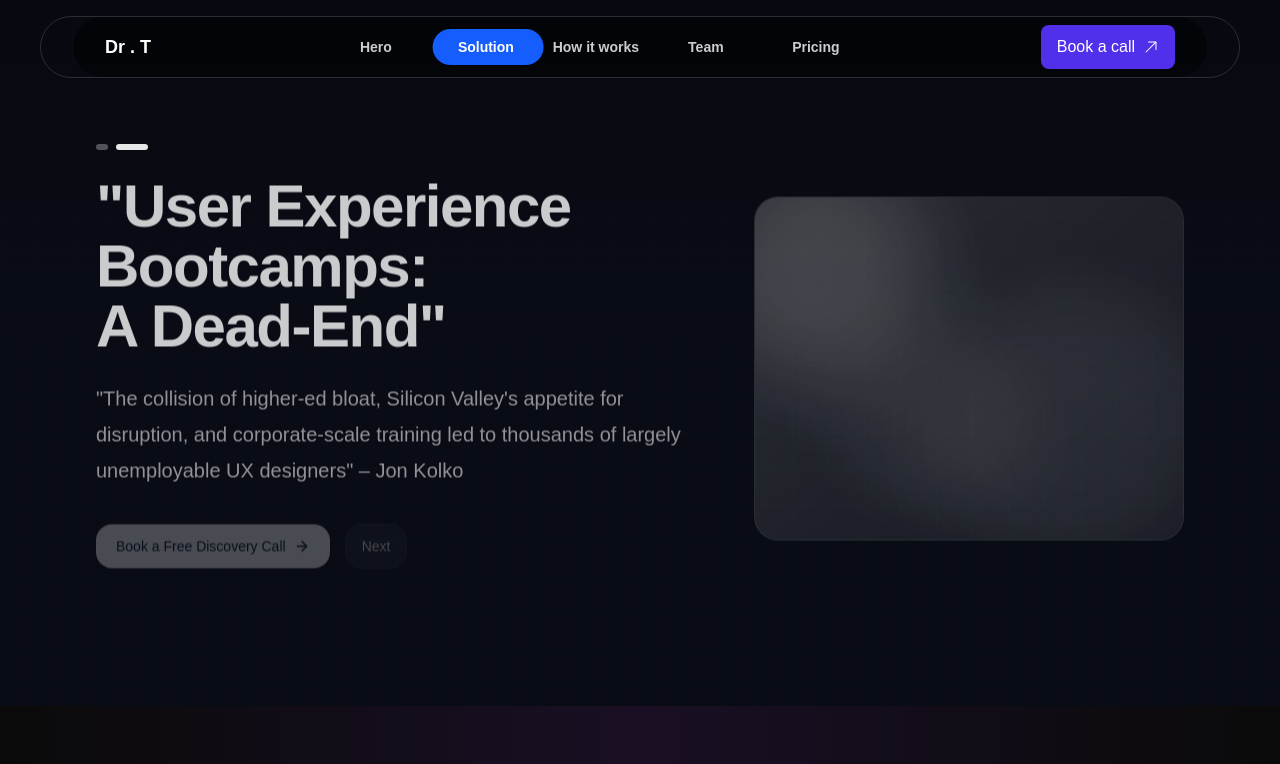
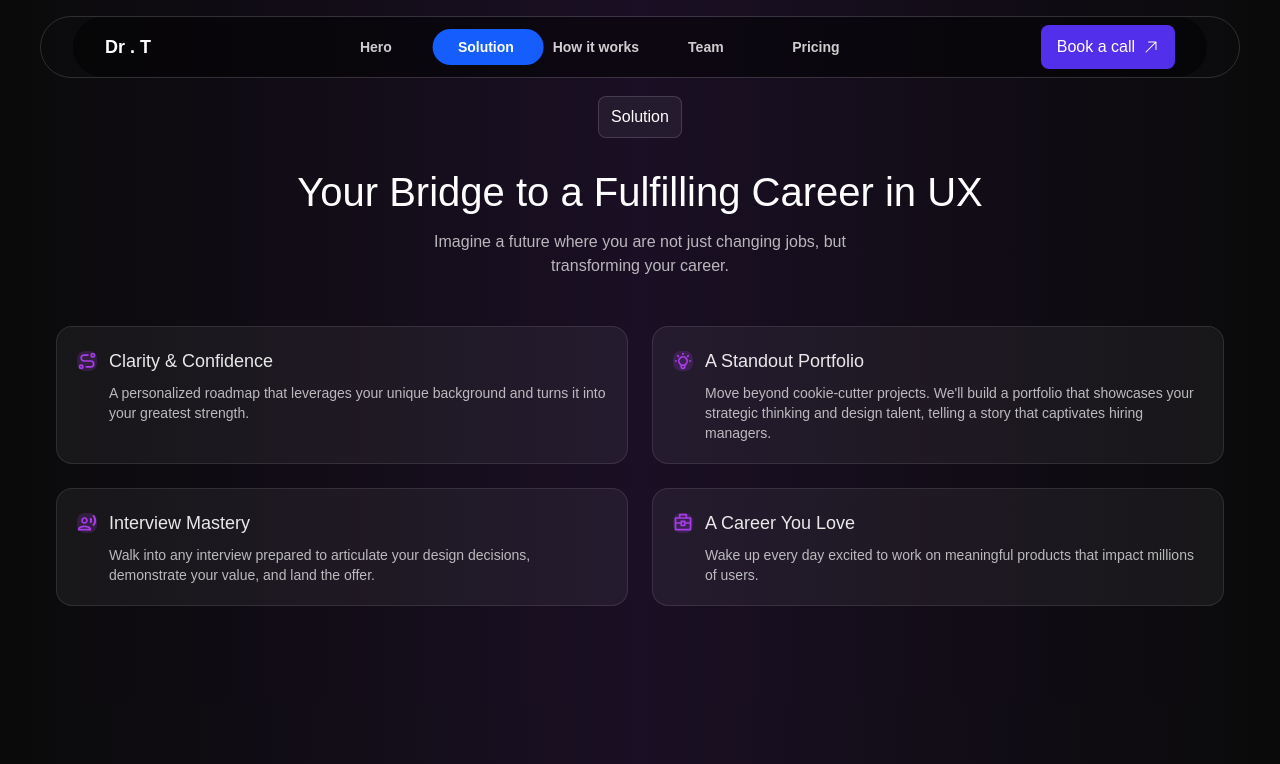
Before and after one commit to MTS-Services/troyabel_250_next, a Next.js app: page / in a window 1280 px wide. Shown: the top 764 px of the page. Built offline with nearby package versions, Linux system fonts and the light colour scheme; a web font is replaced by a local one.

Commit message:
(fix): fixed how it work info

```diff
--- a/src/app/components/home/Hero.jsx
+++ b/src/app/components/home/Hero.jsx
@@ -1,246 +1,248 @@
-"use client";
+'use client';
 
-import { useEffect, useState } from "react";
-import { AnimatePresence, motion } from "framer-motion";
-import { ArrowRight } from "lucide-react";
+import { useEffect, useState } from 'react';
+import { AnimatePresence, motion } from 'framer-motion';
+import { ArrowRight } from 'lucide-react';
 
-/**
- * Dual-Quote HERO
- * - Two animated intro slides that auto-rotate (configurable)
- * - Exact texts provided by the user
- * - CTA: "Book a Free Discovery Call"
- * - Background variants: "aurora" (default) | "dark-veil"
- * - Copy/paste into any Next.js/React project. TailwindCSS required.
- */
-export default function Hero({
-  variant = "aurora", // "aurora" | "dark-veil"
-  autoCycle = true,
-  cycleMs = 5500,
-}) {
-  const slides = [
-    {
-      id: "ux-career",
-      // Heading
-      title: "Master Every Stage of Your UX Career.",
-      // Bulleted copy
-      bullets: [
-        "Industry leaders with experience at major corporations and a history of teaching design and UX at top universities nationwide.",
-        "Forget one-size-fits-all bootcamps. Our team provides individualized coaching to build a unique portfolio that gets you hired and strategic mentoring to help you level up into a senior role.",
-      ],
-      cta: {
-        label: "Book a Free Discovery Call",
-        href: "#discovery-call",
-      },
-    },
-    {
-      id: "kolko-quote",
-      title: "\"User Experience Bootcamps: A Dead-End\"",
-      quote:
-        "\"The collision of higher-ed bloat, Silicon Valley's appetite for disruption, and corporate-scale training led to thousands of largely unemployable UX designers\" – Jon Kolko",
-      cta: {
-        label: "Book a Free Discovery Call",
-        href: "#discovery-call",
-      },
-    },
-  ];
+// /**
+//  * Dual-Quote HERO
+//  * - Two animated intro slides that auto-rotate (configurable)
+//  * - Exact texts provided by the user
+//  * - CTA: "Book a Free Discovery Call"
+//  * - Background variants: "aurora" (default) | "dark-veil"
+//  * - Copy/paste into any Next.js/React project. TailwindCSS required.
+//  */
+// export default function Hero({
+//   variant = 'aurora', // "aurora" | "dark-veil"
+//   autoCycle = true,
+//   cycleMs = 5500,
+// }) {
+//   const slides = [
+//     {
+//       id: 'ux-career',
+//       // Heading
+//       title: 'Master Every Stage of Your UX Career.',
+//       // Bulleted copy
+//       bullets: [
+//         'Industry leaders with experience at major corporations and a history of teaching design and UX at top universities nationwide.',
+//         'Forget one-size-fits-all bootcamps. Our team provides individualized coaching to build a unique portfolio that gets you hired and strategic mentoring to help you level up into a senior role.',
+//       ],
+//       cta: {
+//         label: 'Book a Free Discovery Call',
+//         href: '#discovery-call',
+//       },
+//     },
+//     {
+//       id: 'kolko-quote',
+//       title: '"User Experience Bootcamps: A Dead-End"',
+//       quote:
+//         '"The collision of higher-ed bloat, Silicon Valley\'s appetite for disruption, and corporate-scale training led to thousands of largely unemployable UX designers" – Jon Kolko',
+//       cta: {
+//         label: 'Book a Free Discovery Call',
+//         href: '#discovery-call',
+//       },
+//     },
+//   ];
 
-  const [index, setIndex] = useState(0);
+//   const [index, setIndex] = useState(0);
 
-  useEffect(() => {
-    if (!autoCycle) return;
-    const id = setInterval(() => {
-      setIndex((i) => (i + 1) % slides.length);
-    }, cycleMs);
-    return () => clearInterval(id);
-  }, [autoCycle, cycleMs, slides.length]);
+//   useEffect(() => {
+//     if (!autoCycle) return;
+//     const id = setInterval(() => {
+//       setIndex((i) => (i + 1) % slides.length);
+//     }, cycleMs);
+//     return () => clearInterval(id);
+//   }, [autoCycle, cycleMs, slides.length]);
 
-  const active = slides[index];
+//   const active = slides[index];
 
-  return (
-    <section className="relative isolate overflow-hidden">
-      {/* Background layer */}
-      {variant === "aurora" ? <AuroraBG /> : <DarkVeilBG />}
+//   return (
+//     <section className='relative isolate overflow-hidden'>
+//       {/* Background layer */}
+//       {variant === 'aurora' ? <AuroraBG /> : <DarkVeilBG />}
 
-      {/* Content container */}
-      <div className="relative z-10 mx-auto max-w-6xl px-4 sm:px-6 lg:px-8 py-20 sm:py-28 lg:py-36">
-        {/* Progress dots */}
-        <div className="mb-6 flex items-center gap-2">
-          {slides.map((s, i) => (
-            <button
-              key={s.id}
-              aria-label={`Go to slide ${i + 1}`}
-              onClick={() => setIndex(i)}
-              className={`h-1.5 rounded-full transition-all duration-500 ${
-                i === index ? "w-8 bg-white/90" : "w-3 bg-white/30 hover:bg-white/60"
-              }`}
-            />
-          ))}
-        </div>
+//       {/* Content container */}
+//       <div className='relative z-10 mx-auto max-w-6xl px-4 sm:px-6 lg:px-8 py-20 sm:py-28 lg:py-36'>
+//         {/* Progress dots */}
+//         <div className='mb-6 flex items-center gap-2'>
+//           {slides.map((s, i) => (
+//             <button
+//               key={s.id}
+//               aria-label={`Go to slide ${i + 1}`}
+//               onClick={() => setIndex(i)}
+//               className={`h-1.5 rounded-full transition-all duration-500 ${
+//                 i === index
+//                   ? 'w-8 bg-white/90'
+//                   : 'w-3 bg-white/30 hover:bg-white/60'
+//               }`}
+//             />
+//           ))}
+//         </div>
 
-        <AnimatePresence mode="wait">
-          {/* Slide wrapper */}
-          <motion.div
-            key={active.id}
-            initial={{ opacity: 0, y: 20 }}
-            animate={{ opacity: 1, y: 0 }}
-            exit={{ opacity: 0, y: -20 }}
-            transition={{ duration: 0.6, ease: [0.22, 1, 0.36, 1] }}
-            className="grid items-center gap-10 lg:grid-cols-12"
-          >
-            {/* Copy */}
-            <div className="lg:col-span-7">
-              <motion.h1
-                initial={{ opacity: 0, y: 10 }}
-                animate={{ opacity: 1, y: 0 }}
-                transition={{ delay: 0.05, duration: 0.45 }}
-                className="text-balance text-4xl font-semibold tracking-tight text-white sm:text-5xl lg:text-6xl"
-              >
-                {active.title}
-              </motion.h1>
+//         <AnimatePresence mode='wait'>
+//           {/* Slide wrapper */}
+//           <motion.div
+//             key={active.id}
+//             initial={{ opacity: 0, y: 20 }}
+//             animate={{ opacity: 1, y: 0 }}
+//             exit={{ opacity: 0, y: -20 }}
+//             transition={{ duration: 0.6, ease: [0.22, 1, 0.36, 1] }}
+//             className='grid items-center gap-10 lg:grid-cols-12'
+//           >
+//             {/* Copy */}
+//             <div className='lg:col-span-7'>
+//               <motion.h1
+//                 initial={{ opacity: 0, y: 10 }}
+//                 animate={{ opacity: 1, y: 0 }}
+//                 transition={{ delay: 0.05, duration: 0.45 }}
+//                 className='text-balance text-4xl font-semibold tracking-tight text-white sm:text-5xl lg:text-6xl'
+//               >
+//                 {active.title}
+//               </motion.h1>
 
-              {active.bullets ? (
-                <ul className="mt-6 space-y-3 text-base/7 text-white/80 sm:text-lg/8">
-                  {active.bullets.map((b, i) => (
-                    <motion.li
-                      key={i}
-                      initial={{ opacity: 0, y: 8 }}
-                      animate={{ opacity: 1, y: 0 }}
-                      transition={{ delay: 0.12 + i * 0.08, duration: 0.4 }}
-                      className="flex gap-3"
-                    >
-                      <span className="mt-2 inline-block size-1.5 shrink-0 rounded-full bg-white/60" />
-                      <span>{b}</span>
-                    </motion.li>
-                  ))}
-                </ul>
-              ) : (
-                <motion.blockquote
-                  initial={{ opacity: 0, y: 8 }}
-                  animate={{ opacity: 1, y: 0 }}
-                  transition={{ delay: 0.12, duration: 0.4 }}
-                  className="mt-6 text-pretty text-lg/8 text-white/80 sm:text-xl/9"
-                >
-                  {active.quote}
-                </motion.blockquote>
-              )}
+//               {active.bullets ? (
+//                 <ul className='mt-6 space-y-3 text-base/7 text-white/80 sm:text-lg/8'>
+//                   {active.bullets.map((b, i) => (
+//                     <motion.li
+//                       key={i}
+//                       initial={{ opacity: 0, y: 8 }}
+//                       animate={{ opacity: 1, y: 0 }}
+//                       transition={{ delay: 0.12 + i * 0.08, duration: 0.4 }}
+//                       className='flex gap-3'
+//                     >
+//                       <span className='mt-2 inline-block size-1.5 shrink-0 rounded-full bg-white/60' />
+//                       <span>{b}</span>
+//                     </motion.li>
+//                   ))}
+//                 </ul>
+//               ) : (
+//                 <motion.blockquote
+//                   initial={{ opacity: 0, y: 8 }}
+//                   animate={{ opacity: 1, y: 0 }}
+//                   transition={{ delay: 0.12, duration: 0.4 }}
+//                   className='mt-6 text-pretty text-lg/8 text-white/80 sm:text-xl/9'
+//                 >
+//                   {active.quote}
+//                 </motion.blockquote>
+//               )}
 
-              <motion.div
-                initial={{ opacity: 0, y: 8 }}
-                animate={{ opacity: 1, y: 0 }}
-                transition={{ delay: 0.25, duration: 0.45 }}
-                className="mt-8 flex items-center gap-4"
-              >
-                <a
-                  href={active.cta.href}
-                  className="group inline-flex items-center gap-2 rounded-2xl bg-white/95 px-5 py-3 text-sm font-medium text-gray-900 shadow-lg shadow-black/10 ring-1 ring-black/5 backdrop-blur transition hover:bg-white"
-                >
-                  {active.cta.label}
-                  <ArrowRight className="size-4 transition-transform group-hover:translate-x-0.5" />
-                </a>
+//               <motion.div
+//                 initial={{ opacity: 0, y: 8 }}
+//                 animate={{ opacity: 1, y: 0 }}
+//                 transition={{ delay: 0.25, duration: 0.45 }}
+//                 className='mt-8 flex items-center gap-4'
+//               >
+//                 <a
+//                   href={active.cta.href}
+//                   className='group inline-flex items-center gap-2 rounded-2xl bg-white/95 px-5 py-3 text-sm font-medium text-gray-900 shadow-lg shadow-black/10 ring-1 ring-black/5 backdrop-blur transition hover:bg-white'
+//                 >
+//                   {active.cta.label}
+//                   <ArrowRight className='size-4 transition-transform group-hover:translate-x-0.5' />
+//                 </a>
 
-                {/* Secondary action (optional) */}
-                <button
-                  onClick={() => setIndex((index + 1) % slides.length)}
-                  className="rounded-2xl bg-white/10 px-4 py-3 text-sm font-medium text-white/90 ring-1 ring-white/15 backdrop-blur transition hover:bg-white/15"
-                >
-                  Next
-                </button>
-              </motion.div>
-            </div>
+//                 {/* Secondary action (optional) */}
+//                 <button
+//                   onClick={() => setIndex((index + 1) % slides.length)}
+//                   className='rounded-2xl bg-white/10 px-4 py-3 text-sm font-medium text-white/90 ring-1 ring-white/15 backdrop-blur transition hover:bg-white/15'
+//                 >
+//                   Next
+//                 </button>
+//               </motion.div>
+//             </div>
 
-            {/* Visual / decorative side */}
-            <div className="lg:col-span-5">
-              <VisualPanel variant={variant} which={active.id} />
-            </div>
-          </motion.div>
-        </AnimatePresence>
-      </div>
+//             {/* Visual / decorative side */}
+//             <div className='lg:col-span-5'>
+//               <VisualPanel variant={variant} which={active.id} />
+//             </div>
+//           </motion.div>
+//         </AnimatePresence>
+//       </div>
 
-      {/* top gradient veil for readability */}
-      <div className="pointer-events-none absolute inset-0 -z-0 bg-gradient-to-b from-black/40 via-black/20 to-black/20" />
-    </section>
-  );
-}
+//       {/* top gradient veil for readability */}
+//       <div className='pointer-events-none absolute inset-0 -z-0 bg-gradient-to-b from-black/40 via-black/20 to-black/20' />
+//     </section>
+//   );
+// }
 
-function VisualPanel({ variant, which }) {
-  return (
-    <div className="relative aspect-[5/4] w-full overflow-hidden rounded-3xl border border-white/10 bg-white/5 p-1 backdrop-blur">
-      <div className="absolute inset-0 rounded-[22px] bg-gradient-to-br from-white/10 to-white/0" />
-      {/* Slot with subtle motion shapes */}
-      <motion.div
-        key={which + variant}
-        initial={{ opacity: 0, scale: 0.98 }}
-        animate={{ opacity: 1, scale: 1 }}
-        transition={{ duration: 0.6, ease: [0.22, 1, 0.36, 1] }}
-        className="absolute inset-0"
-      >
-        <FloatingShapes />
-      </motion.div>
-    </div>
-  );
-}
+// function VisualPanel({ variant, which }) {
+//   return (
+//     <div className='relative aspect-[5/4] w-full overflow-hidden rounded-3xl border border-white/10 bg-white/5 p-1 backdrop-blur'>
+//       <div className='absolute inset-0 rounded-[22px] bg-gradient-to-br from-white/10 to-white/0' />
+//       {/* Slot with subtle motion shapes */}
+//       <motion.div
+//         key={which + variant}
+//         initial={{ opacity: 0, scale: 0.98 }}
+//         animate={{ opacity: 1, scale: 1 }}
+//         transition={{ duration: 0.6, ease: [0.22, 1, 0.36, 1] }}
+//         className='absolute inset-0'
+//       >
+//         <FloatingShapes />
+//       </motion.div>
+//     </div>
+//   );
+// }
 
-function FloatingShapes() {
-  const base = "absolute rounded-full blur-2xl opacity-70";
-  return (
-    <div className="absolute inset-0">
-      <motion.div
-        className={`${base} left-[-10%] top-[-10%] h-56 w-56 bg-white/20`}
-        animate={{ y: [0, -10, 0], x: [0, 12, 0] }}
-        transition={{ duration: 8, repeat: Infinity, ease: "easeInOut" }}
-      />
-      <motion.div
-        className={`${base} right-[-10%] bottom-[-10%] h-72 w-72 bg-white/10`}
-        animate={{ y: [0, 12, 0], x: [0, -16, 0] }}
-        transition={{ duration: 9.5, repeat: Infinity, ease: "easeInOut" }}
-      />
-      <motion.div
-        className={`${base} left-[20%] top-[40%] h-44 w-44 bg-white/10`}
-        animate={{ y: [0, -8, 0], x: [0, 8, 0] }}
-        transition={{ duration: 7, repeat: Infinity, ease: "easeInOut" }}
-      />
-    </div>
-  );
-}
+// function FloatingShapes() {
+//   const base = 'absolute rounded-full blur-2xl opacity-70';
+//   return (
+//     <div className='absolute inset-0'>
+//       <motion.div
+//         className={`${base} left-[-10%] top-[-10%] h-56 w-56 bg-white/20`}
+//         animate={{ y: [0, -10, 0], x: [0, 12, 0] }}
+//         transition={{ duration: 8, repeat: Infinity, ease: 'easeInOut' }}
+//       />
+//       <motion.div
+//         className={`${base} right-[-10%] bottom-[-10%] h-72 w-72 bg-white/10`}
+//         animate={{ y: [0, 12, 0], x: [0, -16, 0] }}
+//         transition={{ duration: 9.5, repeat: Infinity, ease: 'easeInOut' }}
+//       />
+//       <motion.div
+//         className={`${base} left-[20%] top-[40%] h-44 w-44 bg-white/10`}
+//         animate={{ y: [0, -8, 0], x: [0, 8, 0] }}
+//         transition={{ duration: 7, repeat: Infinity, ease: 'easeInOut' }}
+//       />
+//     </div>
+//   );
+// }
 
-/** Aurora background inspired by reactbits.dev/backgrounds/aurora */
-function AuroraBG() {
-  return (
-    <div aria-hidden className="absolute inset-0 -z-10">
-      <div className="absolute inset-0 bg-[#0b0f1a]" />
-      {/* aurora ribbons */}
-      <div className="pointer-events-none absolute inset-0 overflow-hidden">
-        <motion.div
-          className="absolute -left-16 top-10 h-[60vh] w-[60vw] rounded-full bg-[radial-gradient(ellipse_at_center,_var(--tw-gradient-stops))] from-[#64ffd6]/30 via-[#64ffd6]/10 to-transparent blur-3xl"
-          animate={{ y: [0, -20, 0], rotate: [0, 10, 0] }}
-          transition={{ duration: 14, repeat: Infinity, ease: "easeInOut" }}
-        />
-        <motion.div
-          className="absolute right-[-10%] top-[-10%] h-[65vh] w-[55vw] rounded-full from-[#88a0ff]/30 via-[#88a0ff]/10 to-transparent blur-3xl bg-[radial-gradient(ellipse_at_center,_var(--tw-gradient-stops))]"
-          animate={{ y: [0, 25, 0], rotate: [0, -8, 0] }}
-          transition={{ duration: 16, repeat: Infinity, ease: "easeInOut" }}
-        />
-        <motion.div
-          className="absolute left-[10%] bottom-[-15%] h-[50vh] w-[50vw] rounded-full from-[#ff76e1]/25 via-[#ff76e1]/10 to-transparent blur-3xl bg-[radial-gradient(ellipse_at_center,_var(--tw-gradient-stops))]"
-          animate={{ y: [0, -15, 0], rotate: [0, 6, 0] }}
-          transition={{ duration: 18, repeat: Infinity, ease: "easeInOut" }}
-        />
-      </div>
-      {/* subtle grid */}
-      <div className="absolute inset-0 bg-[linear-gradient(to_right,rgba(255,255,255,0.05)_1px,transparent_1px),linear-gradient(to_bottom,rgba(255,255,255,0.05)_1px,transparent_1px)] bg-[size:36px_36px] opacity-20" />
-    </div>
-  );
-}
+// /** Aurora background inspired by reactbits.dev/backgrounds/aurora */
+// function AuroraBG() {
+//   return (
+//     <div aria-hidden className='absolute inset-0 -z-10'>
+//       <div className='absolute inset-0 bg-[#0b0f1a]' />
+//       {/* aurora ribbons */}
+//       <div className='pointer-events-none absolute inset-0 overflow-hidden'>
+//         <motion.div
+//           className='absolute -left-16 top-10 h-[60vh] w-[60vw] rounded-full bg-[radial-gradient(ellipse_at_center,_var(--tw-gradient-stops))] from-[#64ffd6]/30 via-[#64ffd6]/10 to-transparent blur-3xl'
+//           animate={{ y: [0, -20, 0], rotate: [0, 10, 0] }}
+//           transition={{ duration: 14, repeat: Infinity, ease: 'easeInOut' }}
+//         />
+//         <motion.div
+//           className='absolute right-[-10%] top-[-10%] h-[65vh] w-[55vw] rounded-full from-[#88a0ff]/30 via-[#88a0ff]/10 to-transparent blur-3xl bg-[radial-gradient(ellipse_at_center,_var(--tw-gradient-stops))]'
+//           animate={{ y: [0, 25, 0], rotate: [0, -8, 0] }}
+//           transition={{ duration: 16, repeat: Infinity, ease: 'easeInOut' }}
+//         />
+//         <motion.div
+//           className='absolute left-[10%] bottom-[-15%] h-[50vh] w-[50vw] rounded-full from-[#ff76e1]/25 via-[#ff76e1]/10 to-transparent blur-3xl bg-[radial-gradient(ellipse_at_center,_var(--tw-gradient-stops))]'
+//           animate={{ y: [0, -15, 0], rotate: [0, 6, 0] }}
+//           transition={{ duration: 18, repeat: Infinity, ease: 'easeInOut' }}
+//         />
+//       </div>
+//       {/* subtle grid */}
+//       <div className='absolute inset-0 bg-[linear-gradient(to_right,rgba(255,255,255,0.05)_1px,transparent_1px),linear-gradient(to_bottom,rgba(255,255,255,0.05)_1px,transparent_1px)] bg-[size:36px_36px] opacity-20' />
+//     </div>
+//   );
+// }
 
-/** Dark Veil background inspired by reactbits.dev/backgrounds/dark-veil */
-function DarkVeilBG() {
-  return (
-    <div aria-hidden className="absolute inset-0 -z-10">
-      <div className="absolute inset-0 bg-[#0a0a0f]" />
-      <div className="absolute inset-0 bg-[radial-gradient(60%_40%_at_50%_0%,rgba(255,255,255,0.15),transparent),radial-gradient(50%_60%_at_80%_100%,rgba(255,255,255,0.12),transparent),radial-gradient(50%_60%_at_0%_100%,rgba(255,255,255,0.12),transparent)]" />
-      <div className="absolute inset-0 bg-[linear-gradient(to_bottom,rgba(10,10,15,0),rgba(10,10,15,0.6),rgba(10,10,15,0))]" />
-      {/* dim noise */}
-      <div className="absolute inset-0 opacity-[0.04] [background-image:radial-gradient(rgba(255,255,255,0.25)_1px,transparent_1px)] [background-size:24px_24px]" />
-    </div>
-  );
-}
+// /** Dark Veil background inspired by reactbits.dev/backgrounds/dark-veil */
+// function DarkVeilBG() {
+//   return (
+//     <div aria-hidden className='absolute inset-0 -z-10'>
+//       <div className='absolute inset-0 bg-[#0a0a0f]' />
+//       <div className='absolute inset-0 bg-[radial-gradient(60%_40%_at_50%_0%,rgba(255,255,255,0.15),transparent),radial-gradient(50%_60%_at_80%_100%,rgba(255,255,255,0.12),transparent),radial-gradient(50%_60%_at_0%_100%,rgba(255,255,255,0.12),transparent)]' />
+//       <div className='absolute inset-0 bg-[linear-gradient(to_bottom,rgba(10,10,15,0),rgba(10,10,15,0.6),rgba(10,10,15,0))]' />
+//       {/* dim noise */}
+//       <div className='absolute inset-0 opacity-[0.04] [background-image:radial-gradient(rgba(255,255,255,0.25)_1px,transparent_1px)] [background-size:24px_24px]' />
+//     </div>
+//   );
+// }
--- a/src/app/page.js
+++ b/src/app/page.js
@@ -35,7 +35,7 @@ export default function Home() {
     <div>
       <Navbar />
       {/* <Navbar /> */}
-      <Hero />
+      {/* <Hero /> */}
       <main className=''>
         <SolutionSection />
         <HowItWorks />
```
Also changed, not shown: src/app/components/home/HowItWork.jsx (+4 -4 lines).
